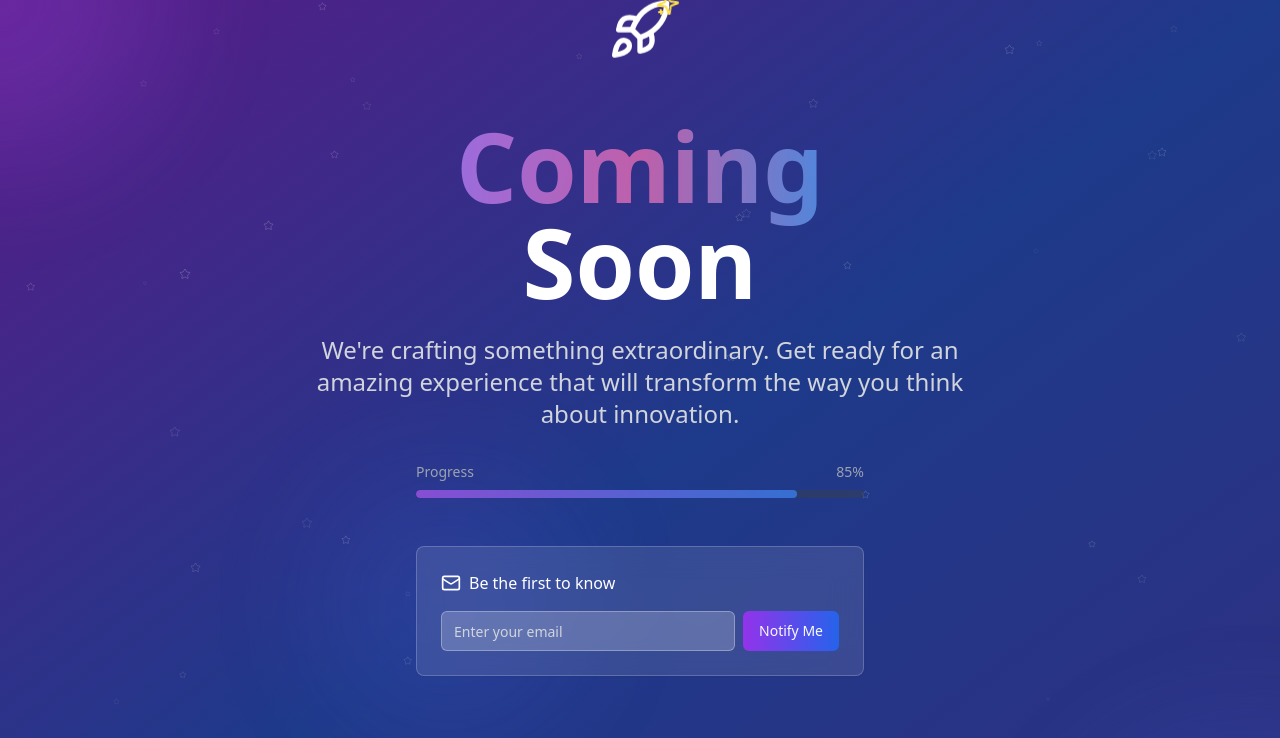
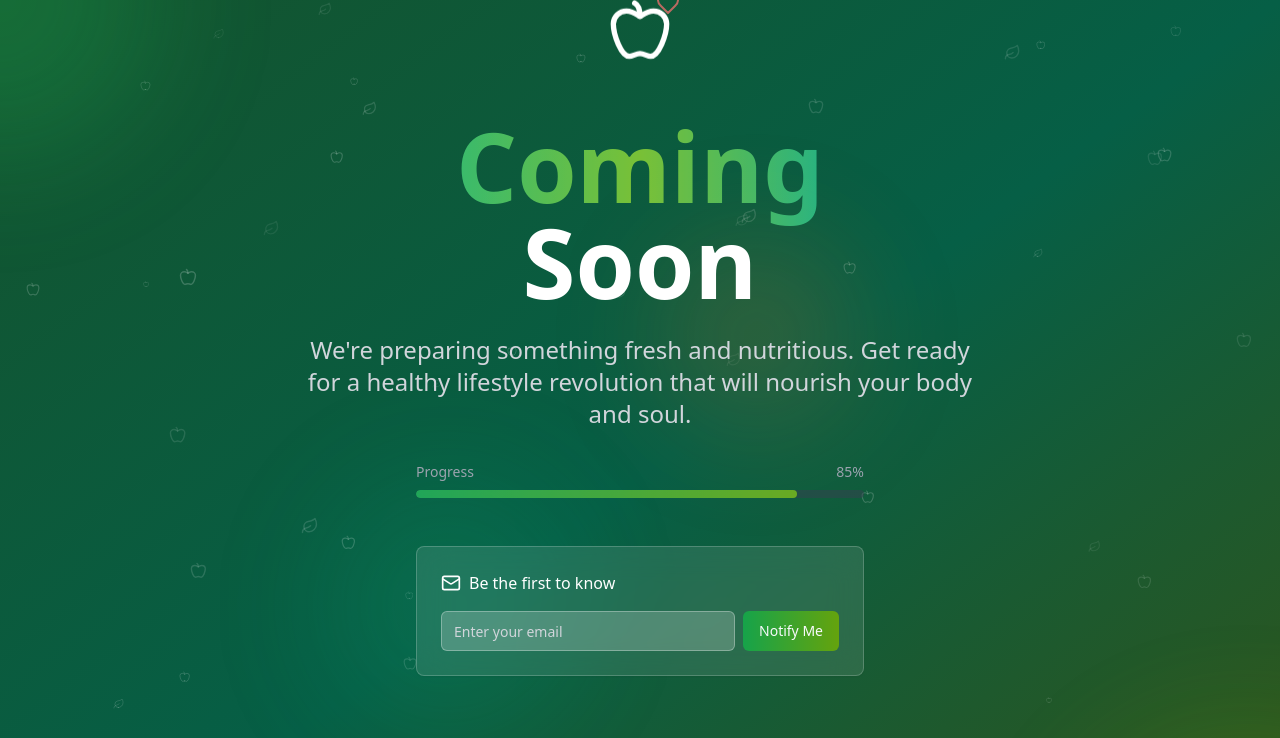
Before and after one commit to Junaid212/starry-arrival-soon, a React (Vite) app: page / in a window 1280 px wide. Shown: the top 738 px of the page. Built offline with nearby package versions, Linux system fonts and the light colour scheme.

Commit message:
Change background to food theme
Update the background theme to a healthy food theme.

```diff
--- a/src/pages/Index.tsx
+++ b/src/pages/Index.tsx
@@ -4,7 +4,7 @@ import { Button } from "@/components/ui/button";
 import { Input } from "@/components/ui/input";
 import { Card } from "@/components/ui/card";
 import { useToast } from "@/hooks/use-toast";
-import { Mail, Star, Sparkles, Rocket } from 'lucide-react';
+import { Mail, Leaf, Apple, Heart } from 'lucide-react';
 
 const Index = () => {
   const [email, setEmail] = useState('');
@@ -22,10 +22,10 @@ const Index = () => {
   };
 
   return (
-    <div className="min-h-screen relative overflow-hidden bg-gradient-to-br from-purple-900 via-blue-900 to-indigo-900">
-      {/* Animated Background Particles */}
+    <div className="min-h-screen relative overflow-hidden bg-gradient-to-br from-green-900 via-emerald-800 to-lime-900">
+      {/* Animated Background Particles - Food Icons */}
       <div className="absolute inset-0">
-        {[...Array(50)].map((_, i) => (
+        {[...Array(30)].map((_, i) => (
           <div
             key={i}
             className="absolute animate-pulse"
@@ -36,19 +36,37 @@ const Index = () => {
               animationDuration: `${2 + Math.random() * 2}s`,
             }}
           >
-            <Star
+            <Apple
               className="text-white/20"
-              size={Math.random() * 8 + 4}
+              size={Math.random() * 12 + 6}
+            />
+          </div>
+        ))}
+        {[...Array(20)].map((_, i) => (
+          <div
+            key={`leaf-${i}`}
+            className="absolute animate-pulse"
+            style={{
+              left: `${Math.random() * 100}%`,
+              top: `${Math.random() * 100}%`,
+              animationDelay: `${Math.random() * 4}s`,
+              animationDuration: `${3 + Math.random() * 2}s`,
+            }}
+          >
+            <Leaf
+              className="text-white/15"
+              size={Math.random() * 10 + 8}
             />
           </div>
         ))}
       </div>
 
-      {/* Floating Orbs */}
+      {/* Floating Orbs - Food Theme Colors */}
       <div className="absolute inset-0 overflow-hidden">
-        <div className="absolute -top-40 -left-40 w-80 h-80 bg-purple-500/30 rounded-full blur-3xl animate-pulse"></div>
-        <div className="absolute -bottom-40 -right-40 w-96 h-96 bg-blue-500/20 rounded-full blur-3xl animate-pulse" style={{ animationDelay: '1s' }}></div>
-        <div className="absolute top-1/2 left-1/4 w-64 h-64 bg-indigo-500/20 rounded-full blur-3xl animate-pulse" style={{ animationDelay: '2s' }}></div>
+        <div className="absolute -top-40 -left-40 w-80 h-80 bg-green-500/30 rounded-full blur-3xl animate-pulse"></div>
+        <div className="absolute -bottom-40 -right-40 w-96 h-96 bg-lime-500/20 rounded-full blur-3xl animate-pulse" style={{ animationDelay: '1s' }}></div>
+        <div className="absolute top-1/2 left-1/4 w-64 h-64 bg-emerald-500/20 rounded-full blur-3xl animate-pulse" style={{ animationDelay: '2s' }}></div>
+        <div className="absolute top-1/4 right-1/3 w-48 h-48 bg-orange-500/25 rounded-full blur-3xl animate-pulse" style={{ animationDelay: '3s' }}></div>
       </div>
 
       {/* Main Content */}
@@ -57,14 +75,14 @@ const Index = () => {
           {/* Logo/Icon */}
           <div className="mb-8 inline-block">
             <div className="relative">
-              <Rocket className="w-16 h-16 text-white mx-auto mb-4 animate-bounce" />
-              <Sparkles className="w-6 h-6 text-yellow-300 absolute -top-2 -right-2 animate-spin" />
+              <Apple className="w-16 h-16 text-white mx-auto mb-4 animate-bounce" />
+              <Heart className="w-6 h-6 text-red-400 absolute -top-2 -right-2 animate-pulse" />
             </div>
           </div>
 
           {/* Main Heading */}
           <h1 className="text-6xl md:text-8xl font-bold text-white mb-6 leading-tight">
-            <span className="bg-gradient-to-r from-purple-400 via-pink-400 to-blue-400 bg-clip-text text-transparent animate-pulse">
+            <span className="bg-gradient-to-r from-green-400 via-lime-400 to-emerald-400 bg-clip-text text-transparent animate-pulse">
               Coming
             </span>
             <br />
@@ -75,7 +93,7 @@ const Index = () => {
 
           {/* Subtitle */}
           <p className="text-xl md:text-2xl text-gray-300 mb-8 max-w-2xl mx-auto leading-relaxed">
-            We're crafting something extraordinary. Get ready for an amazing experience that will transform the way you think about innovation.
+            We're preparing something fresh and nutritious. Get ready for a healthy lifestyle revolution that will nourish your body and soul.
           </p>
 
           {/* Progress Bar */}
@@ -85,7 +103,7 @@ const Index = () => {
               <span>85%</span>
             </div>
             <div className="w-full bg-gray-700/50 rounded-full h-2 overflow-hidden">
-              <div className="bg-gradient-to-r from-purple-500 to-blue-500 h-2 rounded-full animate-pulse" style={{ width: '85%' }}></div>
+              <div className="bg-gradient-to-r from-green-500 to-lime-500 h-2 rounded-full animate-pulse" style={{ width: '85%' }}></div>
             </div>
           </div>
 
@@ -107,7 +125,7 @@ const Index = () => {
                 />
                 <Button
                   type="submit"
-                  className="bg-gradient-to-r from-purple-600 to-blue-600 hover:from-purple-700 hover:to-blue-700 transition-all duration-300 hover:scale-105"
+                  className="bg-gradient-to-r from-green-600 to-lime-600 hover:from-green-700 hover:to-lime-700 transition-all duration-300 hover:scale-105"
                 >
                   Notify Me
                 </Button>
@@ -118,16 +136,16 @@ const Index = () => {
           {/* Features Preview */}
           <div className="mt-16 grid grid-cols-1 md:grid-cols-3 gap-6 max-w-3xl mx-auto">
             {[
-              { icon: Sparkles, title: "Innovative", desc: "Cutting-edge technology" },
-              { icon: Rocket, title: "Fast", desc: "Lightning-fast performance" },
-              { icon: Star, title: "Premium", desc: "Premium quality experience" }
+              { icon: Leaf, title: "Natural", desc: "100% organic ingredients" },
+              { icon: Apple, title: "Fresh", desc: "Farm-to-table freshness" },
+              { icon: Heart, title: "Healthy", desc: "Nutritious lifestyle choices" }
             ].map((feature, index) => (
               <div
                 key={index}
                 className="text-center p-6 rounded-lg bg-white/5 backdrop-blur-sm border border-white/10 hover:bg-white/10 transition-all duration-300 hover:scale-105"
                 style={{ animationDelay: `${index * 0.2}s` }}
               >
-                <feature.icon className="w-8 h-8 text-purple-400 mx-auto mb-3" />
+                <feature.icon className="w-8 h-8 text-green-400 mx-auto mb-3" />
                 <h3 className="text-white font-semibold mb-2">{feature.title}</h3>
                 <p className="text-gray-400 text-sm">{feature.desc}</p>
               </div>
```
